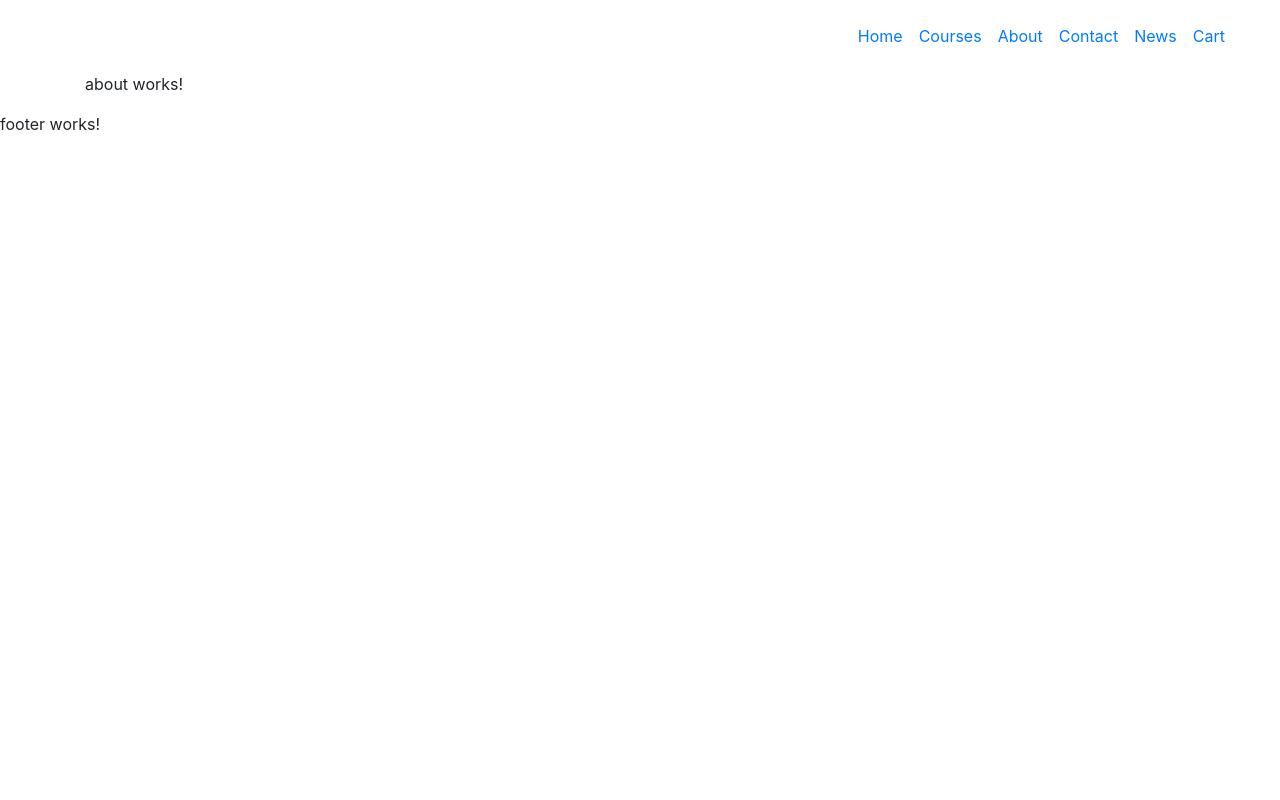
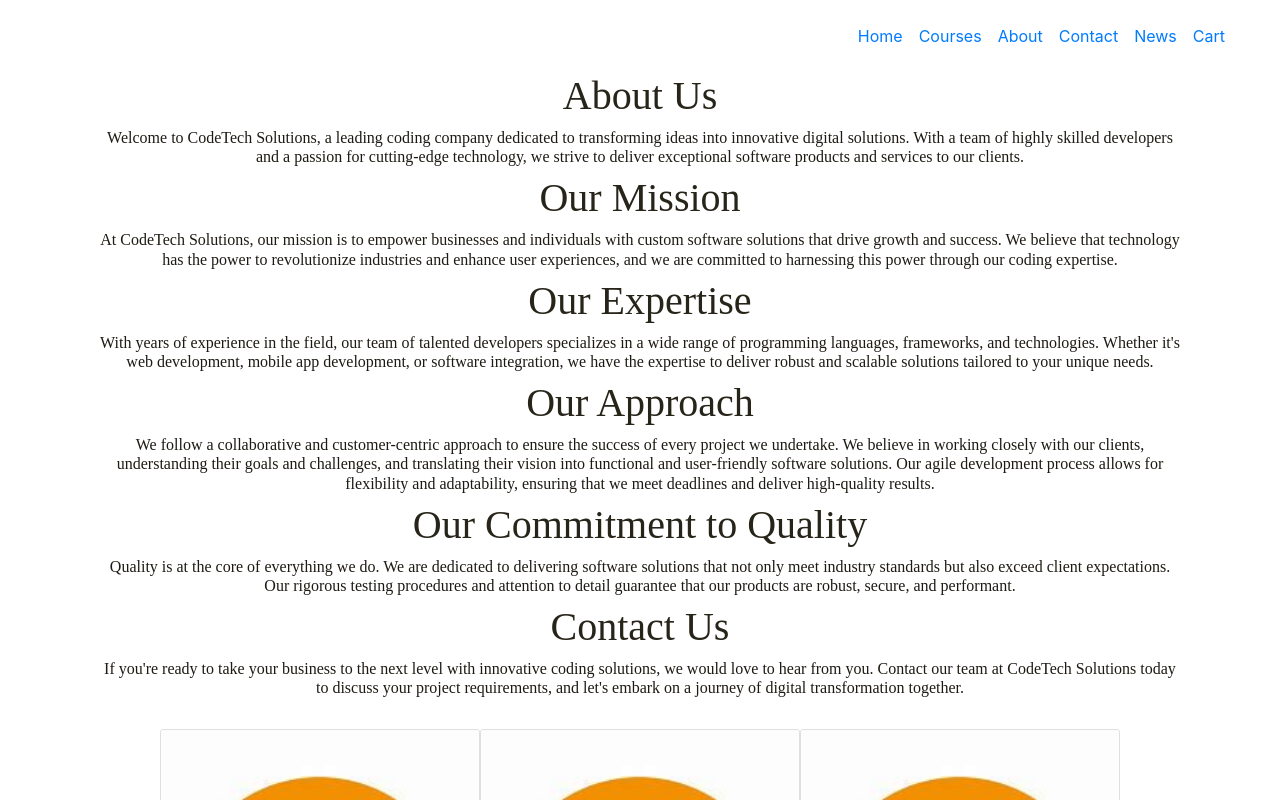
Before and after one commit to BogdanMoisoiu/Team-5-Landing-Course, an Angular app in the folder portfolio/: page /about in a window 1280 px wide. Shown: the top 800 px of the page. Built offline with nearby package versions, Linux system fonts and the light colour scheme.

Commit message:
about
Signed-off-by: UsernameIsAlwaysNotAvailable <narek.shahverdyan99@gmail.com>

```diff
--- a/portfolio/src/app/about/about.component.html
+++ b/portfolio/src/app/about/about.component.html
@@ -1 +1,127 @@
-<p>about works!</p>
+<div class="container">
+    <div>
+        <h1 class="header">About Us</h1>
+    </div>
+    <div>
+        <h6 class="text"> Welcome to CodeTech Solutions, a leading coding company dedicated to transforming ideas into
+            innovative digital solutions. With a team of highly skilled developers and a passion for cutting-edge
+            technology, we strive to deliver exceptional software products and services to our clients. </h6>
+    </div>
+    <div>
+        <h1 class="header">Our Mission</h1>
+    </div>
+    <div>
+        <h6 class="text">At CodeTech Solutions, our mission is to empower businesses and individuals with custom
+            software solutions that drive growth and success. We believe that technology has the power to revolutionize
+            industries and enhance user experiences, and we are committed to harnessing this power through our coding
+            expertise.</h6>
+    </div>
+    <div>
+        <h1 class="header">Our Expertise</h1>
+    </div>
+    <div>
+        <h6 class="text">With years of experience in the field, our team of talented developers specializes in a wide
+            range of programming languages, frameworks, and technologies. Whether it's web development, mobile app
+            development, or software integration, we have the expertise to deliver robust and scalable solutions
+            tailored to your unique needs.</h6>
+    </div>
+    <div>
+        <h1 class="header">Our Approach</h1>
+    </div>
+    <div>
+        <h6 class="text">We follow a collaborative and customer-centric approach to ensure the success of every project
+            we undertake. We believe in working closely with our clients, understanding their goals and challenges, and
+            translating their vision into functional and user-friendly software solutions. Our agile development process
+            allows for flexibility and adaptability, ensuring that we meet deadlines and deliver high-quality results.
+        </h6>
+    </div>
+    <div>
+        <h1 class="header">Our Commitment to Quality</h1>
+    </div>
+    <div>
+        <h6 class="text">Quality is at the core of everything we do. We are dedicated to delivering software solutions
+            that not only meet industry standards but also exceed client expectations. Our rigorous testing procedures
+            and attention to detail guarantee that our products are robust, secure, and performant.</h6>
+    </div>
+    <div>
+        <h1 class="header">Contact Us</h1>
+    </div>
+    <div>
+        <h6 class="text">If you're ready to take your business to the next level with innovative coding solutions, we
+            would love to hear from you. Contact our team at CodeTech Solutions today to discuss your project
+            requirements, and let's embark on a journey of digital transformation together.</h6>
+    </div>
+    <br>
+    <div class="row row-cols-lg-3 row-cols-md-2 row-cols-sm-1">
+        <div class="card" style="width: 20rem;">
+            <img src="/assets/pfp.jpg" class="card-img-top" alt="...">
+            <div class="card-body">
+                <h5 class="card-title">Bogdan Moisoiu</h5>
+
+            </div>
+            <ul class="list-group list-group-flush">
+                <li class="list-group-item">Age:</li>
+                <li class="list-group-item">Email:</li>
+            </ul>
+            <div class="card-body">
+                <a href="https://github.com/BogdanMoisoiu" class="card-link">Github</a>
+            </div>
+        </div>
+        <div class="card" style="width: 20rem;">
+            <img src="/assets/pfp.jpg" class="card-img-top" alt="...">
+            <div class="card-body">
+                <h5 class="card-title">Achmed Midajew</h5>
+
+            </div>
+            <ul class="list-group list-group-flush">
+                <li class="list-group-item">Age:</li>
+                <li class="list-group-item">Email:</li>
+            </ul>
+            <div class="card-body">
+                <a href="https://github.com/achmed124" class="card-link">Github</a>
+            </div>
+        </div>
+        <div class="card" style="width: 20rem;">
+            <img src="/assets/pfp.jpg" class="card-img-top" alt="...">
+            <div class="card-body">
+                <h5 class="card-title">Narek Shahverdyan</h5>
+
+            </div>
+            <ul class="list-group list-group-flush">
+                <li class="list-group-item">Age:</li>
+                <li class="list-group-item">Email:</li>
+            </ul>
+            <div class="card-body">
+                <a href="https://github.com/UsernameIsAlwaysNotAvailable" class="card-link">Github</a>
+            </div>
+        </div>
+        <div class="card" style="width: 20rem;">
+            <img src="/assets/pfp.jpg" class="card-img-top" alt="...">
+            <div class="card-body">
+                <h5 class="card-title">Winston Ngwa</h5>
+
+            </div>
+            <ul class="list-group list-group-flush">
+                <li class="list-group-item">Age:</li>
+                <li class="list-group-item">Email:</li>
+            </ul>
+            <div class="card-body">
+                <a href="https://github.com/Winston-N" class="card-link">Github</a>
+            </div>
+        </div>
+        <div class="card" style="width: 20rem;">
+            <img src="/assets/pfp.jpg" class="card-img-top" alt="...">
+            <div class="card-body">
+                <h5 class="card-title">Natasa Cvrlja</h5>
+
+            </div>
+            <ul class="list-group list-group-flush">
+                <li class="list-group-item">Age:</li>
+                <li class="list-group-item">Email:</li>
+            </ul>
+            <div class="card-body">
+                <a href="https://github.com/Ncvrlja" class="card-link">Github</a>
+            </div>
+        </div>
+    </div>
+</div>
--- a/portfolio/src/app/about/about.component.scss
+++ b/portfolio/src/app/about/about.component.scss
@@ -0,0 +1,32 @@
+.text {
+    color: #1e1a13;
+    text-align: center;
+    display: flex;
+    justify-content: center;
+    font-family: 'Caprasimo',
+        cursive;
+    font-size: medium;
+}
+
+.header {
+    color: #272419;
+    font-family: 'Caprasimo', cursive;
+}
+
+h1 {
+    display: flex;
+    justify-content: center;
+}
+
+.row {
+    display: flex;
+    justify-content: center;
+}
+
+.card-link {
+    color: #ff8120;
+}
+
+.card-title {
+    color: #403D39;
+}
--- a/portfolio/src/app/courses/courses.component.ts
+++ b/portfolio/src/app/courses/courses.component.ts
@@ -1,5 +1,4 @@
 import { Component } from '@angular/core';
-import { Icourses } from '../Icourse';
 import { courses } from '../course';
 
 @Component({
@@ -8,5 +7,4 @@ import { courses } from '../course';
   styleUrls: ['./courses.component.scss']
 })
 export class CoursesComponent {
-  courses: Icourses[] = courses;
 }
```
Also changed, not shown: portfolio/src/assets/pfp.jpg (added).
